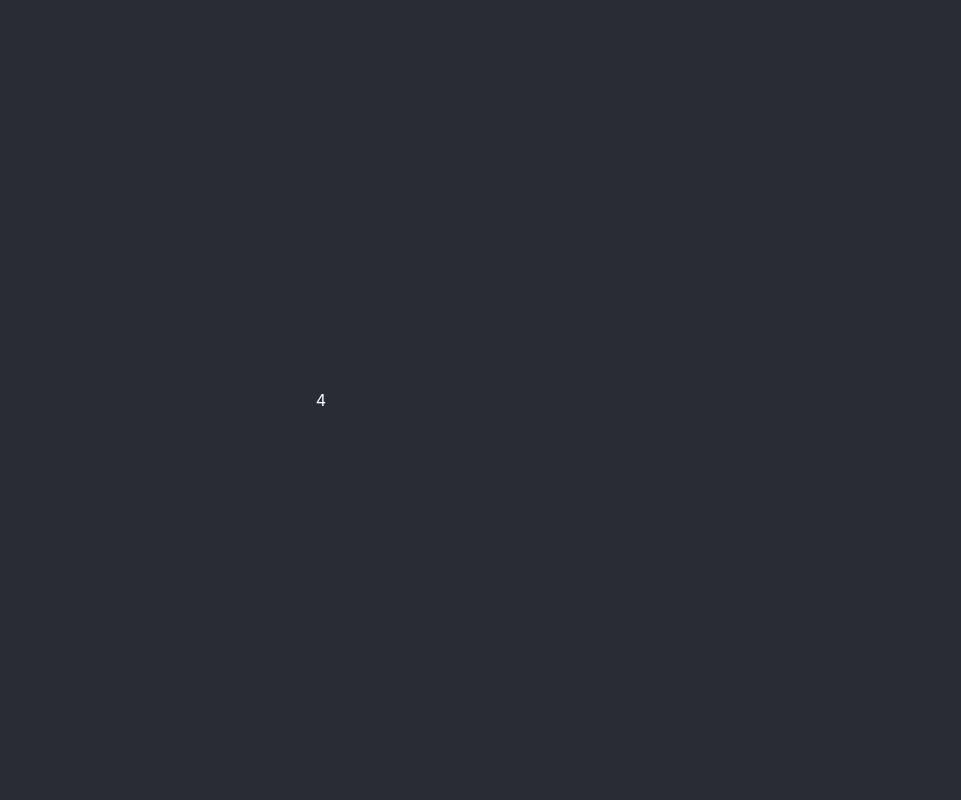
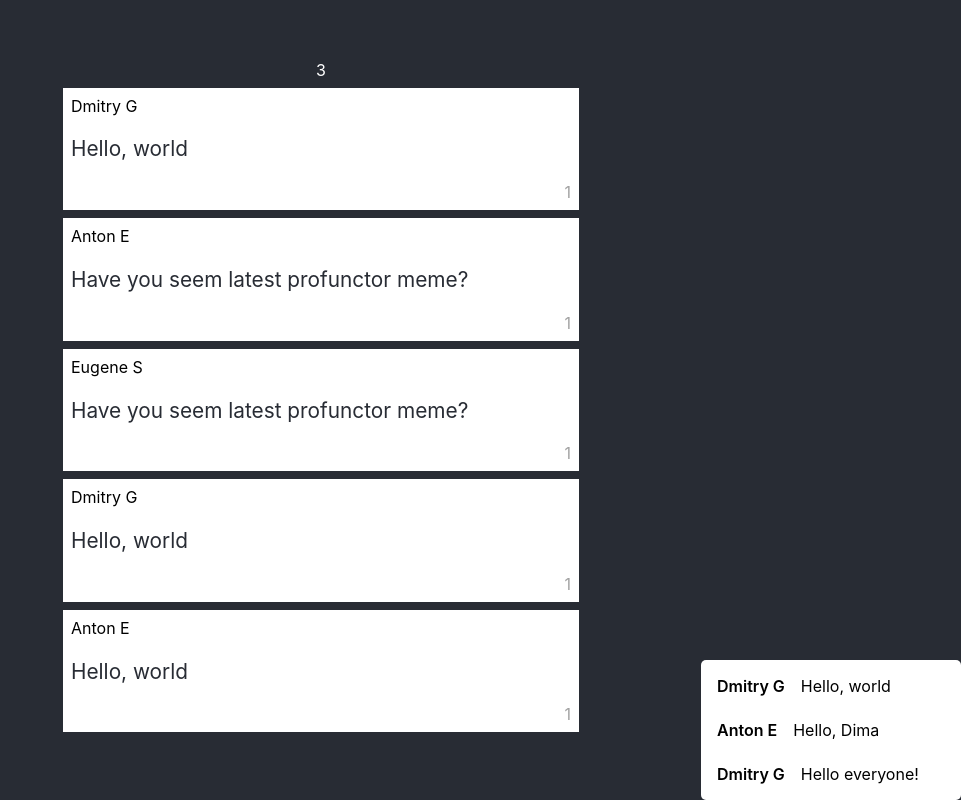
Before and after one commit to daniilzinevich/rs-school-react-example, a React (Create React App) app: page / in a window 1280 px wide. Shown: the whole page, without its empty margins (319-1280 px from the left). Built offline with nearby package versions, Linux system fonts and the light colour scheme.

Commit message:
Add chat component

```diff
--- a/src/App.css
+++ b/src/App.css
@@ -55,3 +55,26 @@
   width: 100%;
   text-align: end;
 }
+
+.Chat {
+  position: fixed;
+  right: 0;
+  bottom: 0;
+  width: 260px;
+
+  background-color: #ffffff;
+  border-radius: 5px;
+}
+
+.Chat .Message {
+  background-color: #ffffff;
+  color: #000000;
+  font-weight: 600;
+  margin: 0.5em;
+  padding: 0.5em;
+}
+
+.Text {
+  font-weight: normal;
+  padding: 1em;
+}
--- a/src/App.js
+++ b/src/App.js
@@ -1,14 +1,13 @@
 import React from 'react';
 import Feed from './components/Feed';
-import FeedPure from './components/FeedFC';
+import Chat from './components/Chat';
 import './App.css';
 
 function getRandomInt(max) {
   return Math.floor(Math.random() * Math.floor(max));
 }
 
-// const Names = ["Dmitry G", "Anton E", "Eugene S"];
-const Names = ["/users/dmitry_g", "/users/anton_e", "/users/eugene_s"];
+const Names = ["Dmitry G", "Anton E", "Eugene S"];
 const Messages = [
   "Hello, world",
   "Hello, Dima",
@@ -19,25 +18,41 @@ const Messages = [
 
 function App() {
   const [posts, setPosts] = React.useState([]);
+  const [messages, setMessages] = React.useState([]);
+
   React.useEffect(() => {
-    // setInterval(() => {
-      const count = getRandomInt(3);
-      const members = getRandomInt(3);
+    const count = 5;
+    const members = 3;
     const result = (posts) =>
       ([...posts, ...Array.apply(null, {length: count}).map(
         (_, index) => ({author: Names[index % members], message: Messages[getRandomInt(5)]})
       )]);
     setPosts(oldPosts => result(oldPosts));
-    // }, 2000);
+    setMessages([
+      {
+        author: Names[0],
+        message: Messages[0],
+      },
+      {
+        author: Names[1],
+        message: Messages[1],
+      },
+      {
+        author: Names[0],
+        message: Messages[2],
+      },
+    ])
   }, []);
 
   return (
+    <>
       <div className="App">
         <header className="App-header">
-        <FeedPure posts={posts} />
-        {/* <Messages messages={messages} /> */}
+          <Feed posts={posts} />
         </header>
       </div>
+      <Chat messages={messages} />
+    </>
   );
 }
 
--- /dev/null
+++ b/src/components/Chat.jsx
@@ -0,0 +1,12 @@
+import React from 'react';
+import Message from './Message';
+
+const Chat = ({ messages }) => {
+  return <div className="Chat">
+    {messages.map(
+      (message, index) => (<Message key={index} {...message} />)
+    )}
+  </div>;
+};
+
+export default Chat;
--- a/src/components/FeedFC.jsx
+++ /dev/null
@@ -1,13 +0,0 @@
-import React from 'react';
-import PostPure from './PostFC';
-
-let counter = 0;
-const FeedPure = ({ posts }) => {
-  counter++;
-  return <div className="FeedPure">
-    {counter}
-    {posts.map((post, index) => (<PostPure key={index} {...post} />))}
-  </div>;
-};
-
-export default FeedPure;
--- a/src/components/Message.jsx
+++ b/src/components/Message.jsx
@@ -1,13 +1,10 @@
 import React from 'react';
-import PostWrapper from './PostWrapper';
 
-class Post extends React.Component {
-  render() {
-    return <div className="Post">
-      <div>{this.props.author}</div>
-      <p className="Message">{this.props.message}</p>
-    </div>;
-  }
+const Message = ({ author, message }) => {
+  return <div className="Message">
+    <span>{author}</span>
+    <span className="Text">{message}</span>
+  </div>;
 };
 
-export default provide(PostWrapper(MessageWraper(Post)));
+export default Message;
--- a/src/components/Post.jsx
+++ b/src/components/Post.jsx
@@ -1,5 +1,4 @@
 import React from 'react';
-// import PostWrapper from './PostWrapper';
 
 class Post extends React.Component {
   constructor(props) {
@@ -21,5 +20,4 @@ class Post extends React.Component {
   }
 };
 
-// export default PostWrapper(Post);
 export default Post;
--- a/src/components/PostFC.jsx
+++ /dev/null
@@ -1,31 +0,0 @@
-import React, {useState, useEffect, useCallback} from 'react';
-
-import usePostWrapper from './PostWrapperFC'
-
-const Post = ({ author, message }) => {
-  const [read, setRead]  = useState(false);
-  const name = usePostWrapper(author);
-  const handleRead = useCallback(() => {
-    setRead(true);
-  },
-  [read]);
-
-  useEffect(
-    () => {
-      console.log('this happens once');
-      return () => {
-        console.log('this also happens once');
-      }
-    },
-    []
-  )
-  console.log('render');
-
-  return <div className="Post">
-    <div>{name}</div>
-    <p className="Message">{message}</p>
-    {!read && <button onClick={handleRead}>Mark as read</button>}
-  </div>;
-};
-
-export default Post;
--- a/src/components/PostWrapperFC.jsx
+++ /dev/null
@@ -1,15 +0,0 @@
-import React, {useEffect, useState} from 'react';
-
-export default function usePostWrapper(author) {
-  const [name, setName] = useState('Loading');
-
-  useEffect(() => {
-    fetch(author).then(response =>
-      response.text()
-    ).then(name =>
-      setName(name)
-    );
-  }, []);
-
-  return name;
-}
```
Also changed, not shown: src/components/Messages.jsx (deleted, +0 -12 lines), src/components/PostWrapper.jsx (deleted, +0 -27 lines). Lines whose indentation alone changed are shown as unchanged.
